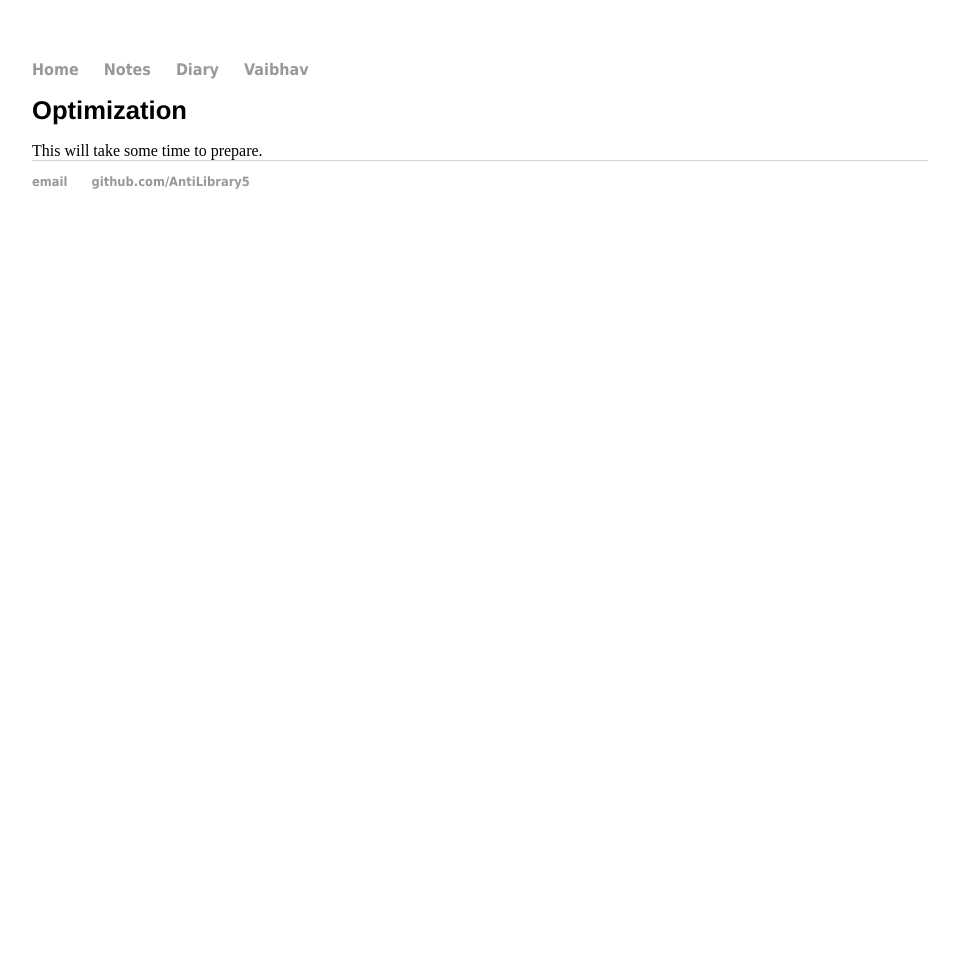
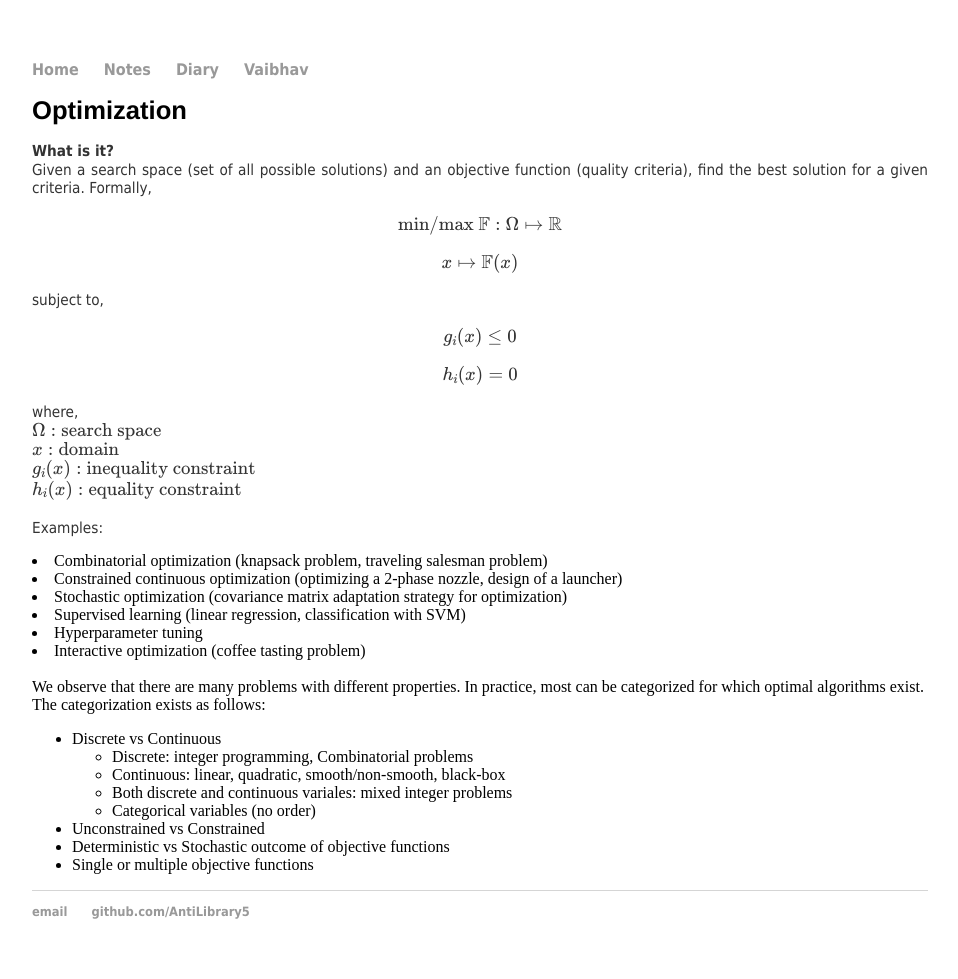
Before and after one commit to AntiLibrary5/AntiLibrary5.github.io, a Jekyll site: the page built from notes/optimization.html, in a window 1280 px wide. Shown: the whole page, without its empty margins (160-1118 px from the left). Built offline with Jekyll 4.4.1, drawn with Linux system fonts in a browser that asks for light colours; nearby versions of some CDN libraries; before the commit the page ends 900 px from its top, so only the background shows below that.

Commit message:
Update optimization.html

```diff
--- a/notes/optimization.html
+++ b/notes/optimization.html
@@ -3,4 +3,48 @@ layout: default
 title: Vaibhav Arora, theboxtroll
 ---
 <h1>Optimization</h1>
-This will take some time to prepare.
+
+<head>
+  <meta charset="utf-8">
+  <meta name="viewport" content="width=device-width">
+  <title>MathJax example</title>
+  <script src="https://polyfill.io/v3/polyfill.min.js?features=es6"></script>
+  <script id="MathJax-script" async
+          src="https://cdn.jsdelivr.net/npm/mathjax@3.0.1/es5/tex-mml-chtml.js">
+  </script>
+</head>
+
+<p align="justify">
+<b>What is it?</b>
+<br>Given a search space (set of all possible solutions) and an objective function (quality criteria), find the best solution for a given criteria. Formally,
+\[\textrm{min/max } \mathbb{F}:\Omega \mapsto \mathbb{R}\]
+\[x \mapsto \mathbb{F}(x)\]
+subject to,
+\[g_i(x) \le 0\]
+\[h_i(x) = 0\]
+where,
+<br>\( \Omega: \textrm{search space} \)
+<br>\(x: \textrm{domain}\)
+<br>\(g_i(x): \textrm{inequality constraint}\)
+<br>\(h_i(x): \textrm{equality constraint}\)
+<br><br>Examples:
+<li>Combinatorial optimization (knapsack problem, traveling salesman problem)
+<li>Constrained continuous optimization (optimizing a 2-phase nozzle, design of a launcher)
+<li>Stochastic optimization (covariance matrix adaptation strategy for optimization)
+<li>Supervised learning (linear regression, classification with SVM)
+<li>Hyperparameter tuning
+<li>Interactive optimization (coffee tasting problem)
+
+<br><br>We observe that there are many problems with different properties. In practice, most can be categorized for which optimal algorithms exist. The categorization exists as follows:
+<ul>
+<li>Discrete vs Continuous
+  <ul>
+  <li>Discrete: integer programming, Combinatorial problems
+  <li>Continuous: linear, quadratic, smooth/non-smooth, black-box
+  <li>Both discrete and continuous variales: mixed integer problems
+  <li>Categorical variables (no order)
+  </ul>
+<li>Unconstrained vs Constrained
+<li>Deterministic vs Stochastic outcome of objective functions
+<li>Single or multiple objective functions
+</ul>
```
